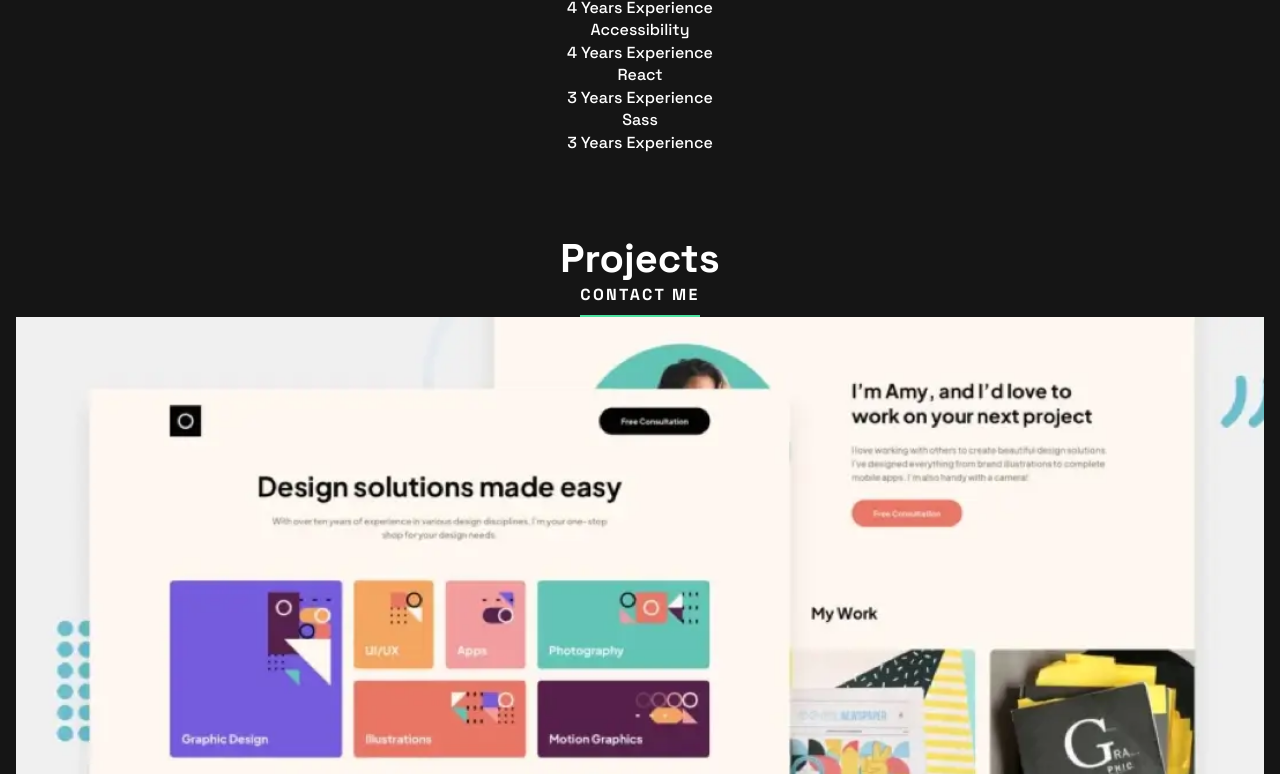
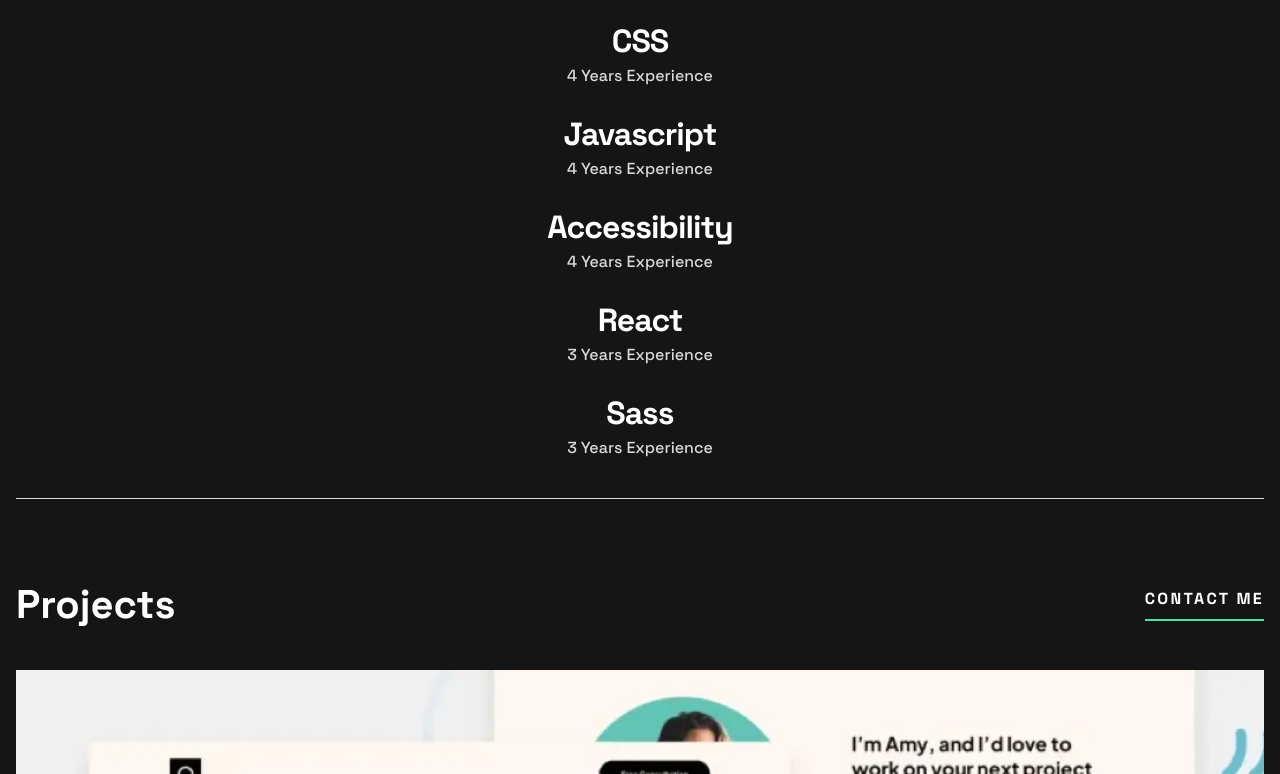
Before and after one commit to surrealgee/single-page-developer-portfolio, a plain HTML site: page index.html in a window 1280 px wide. Shown: the part 755-1529 px from the top of the page. Drawn offline with Linux system fonts and the light colour scheme.

Commit message:
Style skills and projects sections

```diff
--- a/index.html
+++ b/index.html
@@ -84,12 +84,12 @@
                 <source media="(min-width: 300px)" srcset="./assets/images/thumbnail-project-1-small.webp">
                 <img src="./assets/images/thumbnail-project-1-large.webp" alt="" />
               </picture>
-              <div class="project-description">
-                <h3>Design Portfolio</h3>
-                <span>HTML</span>
-                <span>CSS</span>
-                <span></span>
-              </div>
+            </div>
+            <div class="project-description">
+              <h3>Design Portfolio</h3>
+              <span>HTML</span>
+              <span>CSS</span>
+              <span></span>
             </div>
           </div>
           <div class="project">
--- a/style.css
+++ b/style.css
@@ -110,4 +110,55 @@ h1 span {
 
 .skills {
   margin: 5em 0;
+  border-top: 1px solid #d9d9d9;
+  border-bottom: 1px solid #d9d9d9;
+  padding: 2.5em 1em;
+  display: grid;
+  gap: 1.5em;
 }
+
+.skills p {
+  font-size: 2rem;
+  font-weight: 700;
+  letter-spacing: -1px;
+}
+
+.skills span {
+  color: #d9d9d9;
+}
+
+.projects {
+  padding-block-end: 5em;
+}
+
+.projects-header {
+  display: flex;
+  align-items: center;
+  justify-content: space-between;
+  margin-bottom: 2.5em;
+}
+
+.projects-header .contact-link {
+  margin: 0;
+}
+
+.projects-grid {
+  display: grid;
+  gap: 2.5em;
+}
+
+.project-description {
+  text-align: start;
+  margin-block-start: 1.25em;
+}
+
+.project-description h3 {
+  text-transform: uppercase;
+  margin-block-end: 0.5em;
+}
+
+.project-description span {
+  text-transform: uppercase;
+  margin-inline-end: 1em;
+  color: #d9d9d9;
+}
```
